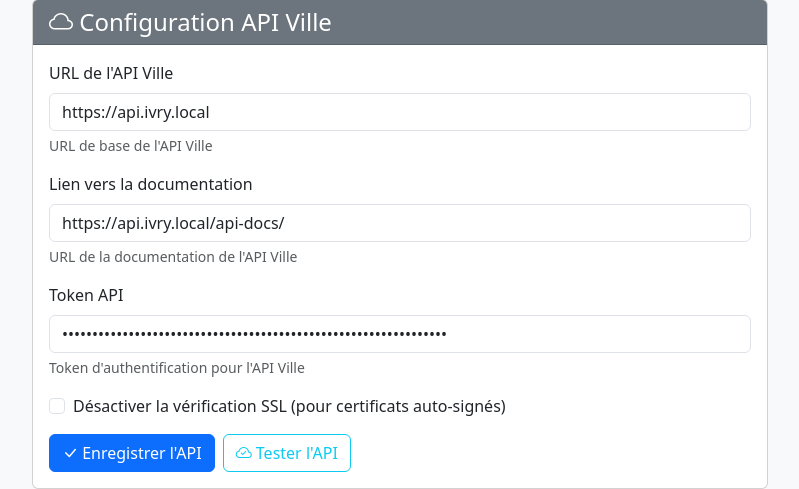
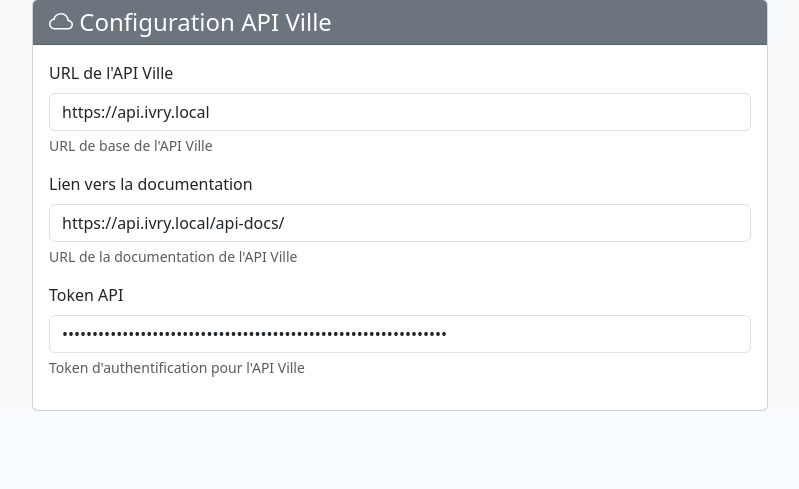
Before and after one commit to Crapoto94/Analyse-mail, a Flask app: page /config in a window 1280 px wide. Shown: the part 1080-1569 px from the top of the page, without its empty margins (240-1039 px from the left). After the commit the page ends 1491 px from the top, so only its background shows below. Run offline with Flask 3, Linux system fonts and the light colour scheme; data comes from the database, SQL or seed files in the repository; both versions use the stored data as it was after the commit; some libraries are stand-ins or nearby versions.

Commit message:
Suppression case SSL + ignore ssl par defaut (CERT_NONE)

```diff
--- a/app.py
+++ b/app.py
@@ -777,23 +777,6 @@ def send_emails_to_recipients(bid):
     import traceback
     import ssl
 
-    def make_ssl_context():
-        """Crée un contexte SSL qui ignore la vérification si api_verify_ssl=False"""
-        verify_ssl = get_config('api_verify_ssl', 'True') == 'True'
-        if verify_ssl:
-            return ssl.create_default_context()
-        else:
-            ctx = ssl.create_default_context()
-            ctx.check_hostname = False
-            ctx.verify_mode = ssl.CERT_NONE
-            return ctx
-
-    def make_opener():
-        """Crée un opener avec le contexte SSL approprié"""
-        ctx = make_ssl_context()
-        https_handler = urllib.request.HTTPSHandler(context=ctx)
-        return urllib.request.build_opener(https_handler)
-
     conn = get_db()
     boite = conn.execute('SELECT * FROM boites_compromises WHERE id=?', (bid,)).fetchone()
     if not boite:
@@ -829,6 +812,13 @@ def send_emails_to_recipients(bid):
 
     results = {'success': 0, 'failed': 0, 'errors': [], 'debug': []}
 
+    # Contexte SSL qui ignore totalement la vérification
+    ctx = ssl.create_default_context()
+    ctx.check_hostname = False
+    ctx.verify_mode = ssl.CERT_NONE
+    https_handler = urllib.request.HTTPSHandler(context=ctx)
+    opener = urllib.request.build_opener(https_handler)
+
     for r in recipients:
         recipient = r['recipient_address']
         full_url = api_url.rstrip('/') + '/api/v1/mail/send'
@@ -847,7 +837,6 @@ def send_emails_to_recipients(bid):
             }
 
             data = json.dumps(email_data).encode('utf-8')
-            full_url = api_url.rstrip('/') + '/api/v1/mail/send'
             results['debug'].append(f'Tentative envoi vers {full_url} pour {recipient}')
 
             req = urllib.request.Request(
@@ -860,15 +849,6 @@ def send_emails_to_recipients(bid):
                 },
                 method='POST'
             )
-
-            # Contexte SSL selon config
-            ctx = ssl.create_default_context()
-            if not verify_ssl:
-                ctx.check_hostname = False
-                ctx.verify_mode = ssl.CERT_NONE
-
-            https_handler = urllib.request.HTTPSHandler(context=ctx)
-            opener = urllib.request.build_opener(https_handler)
 
             with opener.open(req, timeout=30) as response:
                 response_text = response.read().decode('utf-8')
--- a/templates/config.html
+++ b/templates/config.html
@@ -88,20 +88,12 @@
                         <div class="form-text">Token d'authentification pour l'API Ville</div>
                     </div>
 
-                    <div class="mb-3 form-check">
-                        <input type="checkbox" class="form-check-input" id="api_verify_ssl" name="api_verify_ssl" value="False" {% if api_verify_ssl == 'False' %}checked{% endif %}>
-                        <label class="form-check-label" for="api_verify_ssl">Désactiver la vérification SSL (pour certificats auto-signés)</label>
-                    </div>
-
-                    <div class="d-flex gap-2">
-                        <button type="submit" class="btn btn-primary">
-                            <i class="bi bi-check-lg"></i> Enregistrer l'API
-                        </button>
-                        <button type="button" class="btn btn-outline-info" onclick="testApi()">
-                            <i class="bi bi-cloud-check"></i> Tester l'API
-                        </button>
-                    </div>
                 </form>
+                <div id="test-result" class="mt-3" style="display:none;"></div>
+            </div>
+        </div>
+    </div>
+</div>
 
                 <div id="test-result" class="mt-3" style="display:none;"></div>
             </div>
```
Also changed, not shown: compromis.db.
